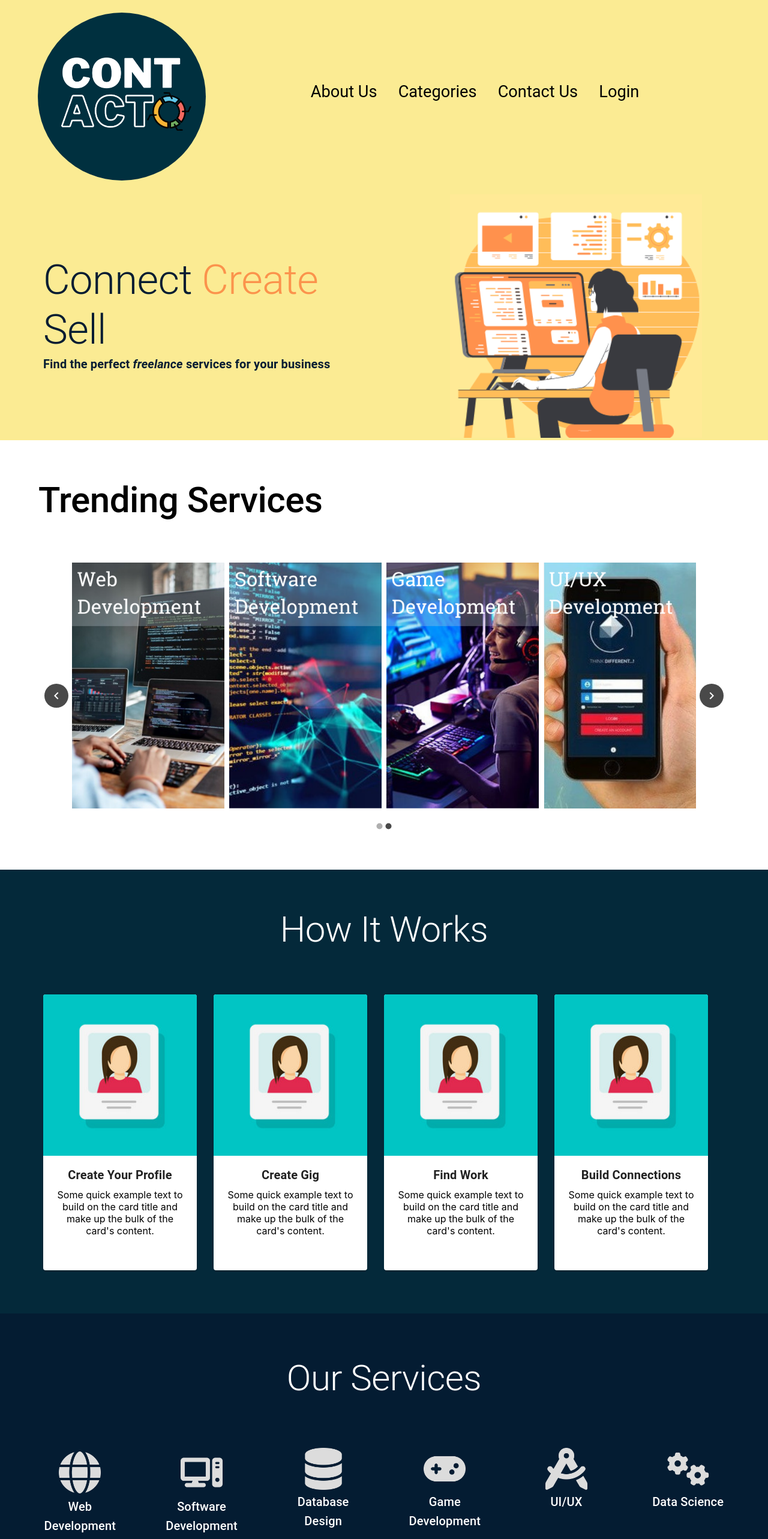
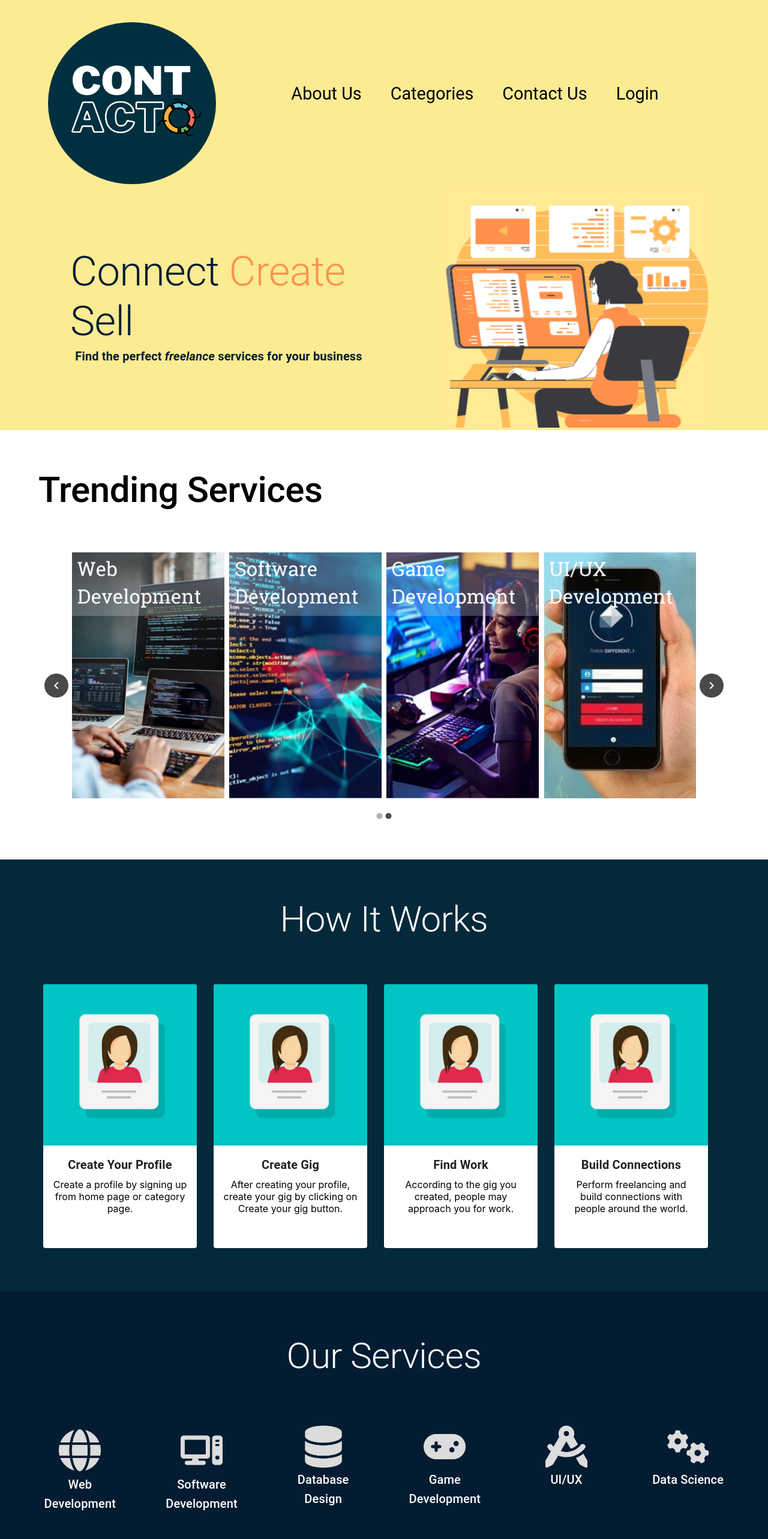
Before and after one commit to GDSC-MUST-21/contacto, a React (Create React App) app in the folder contacto-frontend/: page / in a window 1280 px wide. Shown: the top 2566 px of the page at 60% size. Built offline with nearby package versions, Linux system fonts and the light colour scheme.

Commit message:
updated layout

```diff
--- a/contacto-frontend/src/components/Cards.js
+++ b/contacto-frontend/src/components/Cards.js
@@ -58,10 +58,14 @@ export default function Cards() {
                 </Grid>
             </CardContent>
             <CardActions sx={{display: 'flex', justifyContent: 'center'}}>
-                <IconButton aria-label="delete" size="large">
+                <IconButton aria-label="delete" size="large" >
                     <ThumbUpIcon />
+
                 </IconButton>
+
+
             </CardActions>
         </Card>
+
     );
 }
--- a/contacto-frontend/src/components/Hero.js
+++ b/contacto-frontend/src/components/Hero.js
@@ -9,14 +9,14 @@ export default function Hero() {
             display: 'flex',
             justifyContent: 'center',
             alignItems: 'center',
-            paddingTop: '18px',
+            paddingTop: '1px',
             }}>
-            <Grid item xs={12} sm={6} p={5} sx={{color: '#041C32', paddingTop: '2rem', textAlign: 'left'}}>
-                <Typography variant="h2" px={4} sx={{fontSize: '4.3rem'}}>Connect <span style={{color: '#fb934c'}}>Create</span> Sell</Typography>
+            <Grid item xs={10} sm={6} p={5} sx={{color: '#041C32', paddingTop: '2rem', textAlign: 'left'}}>
+                <Typography variant="h2" px={3} sx={{fontSize: '4.3rem'}}>Connect <span style={{color: '#fb934c'}}>Create</span> Sell</Typography>
                 <Typography variant="h6" px={4}><b>Find the perfect <em>freelance</em> services for your business</b></Typography>
             </Grid>
-            <Grid item xs={12} sm={6}>
-                <img src={bgImage} width='420rem' alt='hero-background' />
+            <Grid item xs={10} sm={5}>
+                <img src={bgImage} width='450rem' height='400rem' alt='hero-background' />
             </Grid>
         </Grid>
     )
--- a/contacto-frontend/src/components/Navbar.js
+++ b/contacto-frontend/src/components/Navbar.js
@@ -14,21 +14,21 @@ export default function Navbar() {
     }}>
       <Toolbar>
         <IconButton size="small" edge="start" color="inherit" aria-label="menu" sx={{mr:2}} >
-          <img src={logo} width='280rem' alt='logo' style={{
+          <img src={logo} width='280rem' height='270rem' alt='logo' style={{
             borderRadius: '100%',
-            marginTop: '1rem'
+            marginTop: '2rem'
           }}
           />
         </IconButton>
-        <Stack direction='row' spacing={2} sx={{
-          mx: '9rem',
-          fontSize: '1.7rem',
+        <Stack direction='row' spacing={4} sx={{
+          mx: '6rem',
+          fontSize: '1.8rem',
           fontFamily: 'roboto',
         }}>
-          <a href="#working" style={{textDecoration: 'none', color: 'black', padding: '0.6rem'}}>About Us</a>
-          <a href="#services" style={{textDecoration: 'none', color: 'black', padding: '0.6rem'}}>Categories</a>
-          <a href="#footer-home" style={{textDecoration: 'none', color: 'black', padding: '0.6rem'}}>Contact Us</a>
-          <a href="/login" style={{textDecoration: 'none', color: 'black', padding: '0.6rem'}}>Login</a>
+          <a href="#working" style={{textDecoration: 'none', color: 'black', padding: '0.5rem'}}>About Us</a>
+          <a href="#services" style={{textDecoration: 'none', color: 'black', padding: '0.5rem'}}>Categories</a>
+          <a href="#footer-home" style={{textDecoration: 'none', color: 'black', padding: '0.5rem'}}>Contact Us</a>
+          <a href="/login" style={{textDecoration: 'none', color: 'black', padding: '0.5rem'}}>Login</a>
         </Stack>
       </Toolbar>
       </AppBar>
--- a/contacto-frontend/src/components/Testimonial.js
+++ b/contacto-frontend/src/components/Testimonial.js
@@ -58,15 +58,14 @@ function Item(props) {
             <Grid item xs={6} >
                 <img src={props.item.image} width='510px' height='710px' alt='customer' />
             </Grid>
-            <Grid item xs={6} style={{
+            <Grid item xs={5} style={{
                 display: 'flex',
                 flexDirection: 'column',
                 justifyContent: 'center',
                 alignItems: 'center'
             }}>
                 <img width='120rem' src={quoteLeft} alt='left quote' />
-                <Typography variant="body1" italic>Lorem ipsum dolor sit amet, consectetur adipiscing elit, sed do eiusmod tempor incididunt ut labore et dolore magna aliqua. Ut enim ad minim veniam, quis nostrud
-                </Typography>
+                <Typography variant="body1" Alignment="justify">{props.item.desc}</Typography>
                 <img src={quoteRight} width='120rem' alt='right quote' />
             </Grid>
 
@@ -82,11 +81,14 @@ export default function Services() {
     const items = [
         {
             name: "Random Name #1",
-            image: `${Cust1}`
+            image: `${Cust1}`,
+            desc: "This is the easiest way to get project done. Outsourcing your weakness can save you and your company a lot of valuable time and help you focus on your strengths. The pricing is super reasonable considering there are people from all over the world competing."
+
         },
         {
             name: "Random Name #2",
-            image: `${Cust3}`
+            image: `${Cust3}`,
+            desc: "The guys are good and will help to do your job well, for an adequate price and most importantly without cheating. It is hard to find such a useful site "
         },
 
     ]
--- a/contacto-frontend/src/components/Working.js
+++ b/contacto-frontend/src/components/Working.js
@@ -29,7 +29,7 @@ export default function Working() {
                                 Create Your Profile
                             </Typography>
                             <Typography variant="subtitle" color="black">
-                                Some quick example text to build on the card title and make up the bulk of the card's content.
+                            Create a profile by signing up from home page or category page.
                             </Typography>
                         </CardContent>
                     </Card>
@@ -46,7 +46,8 @@ export default function Working() {
                             Create Gig
                             </Typography>
                             <Typography variant="subtitle" color="black">
-                            Some quick example text to build on the card title and make up the bulk of the card's content.                            </Typography>
+                            After creating your profile, create your gig by clicking on Create your gig button.
+                            </Typography>
                         </CardContent>
                     </Card>
                 </Grid>
@@ -62,7 +63,8 @@ export default function Working() {
                                 Find Work
                             </Typography>
                             <Typography variant="subtitle" color="black">
-                            Some quick example text to build on the card title and make up the bulk of the card's content.                            </Typography>
+                                According to the gig you created, people may approach you for work.
+                            </Typography>
                         </CardContent>
                     </Card>
                 </Grid>
@@ -78,7 +80,7 @@ export default function Working() {
                                 Build Connections
                             </Typography>
                             <Typography variant="subtitle" color="black">
-                                Some quick example text to build on the card title and make up the bulk of the card's content.
+                                Perform freelancing and build connections with people around the world.
                             </Typography>
                         </CardContent>
                     </Card>
```
